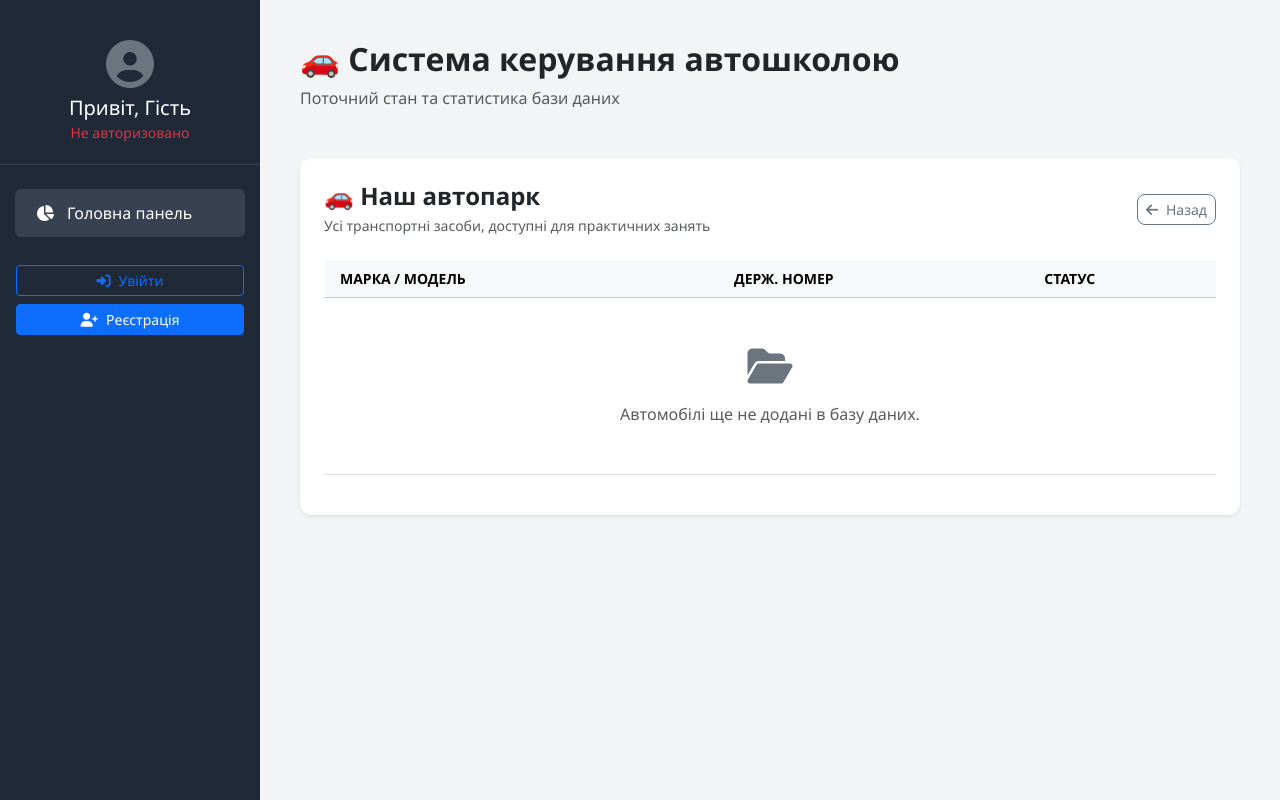
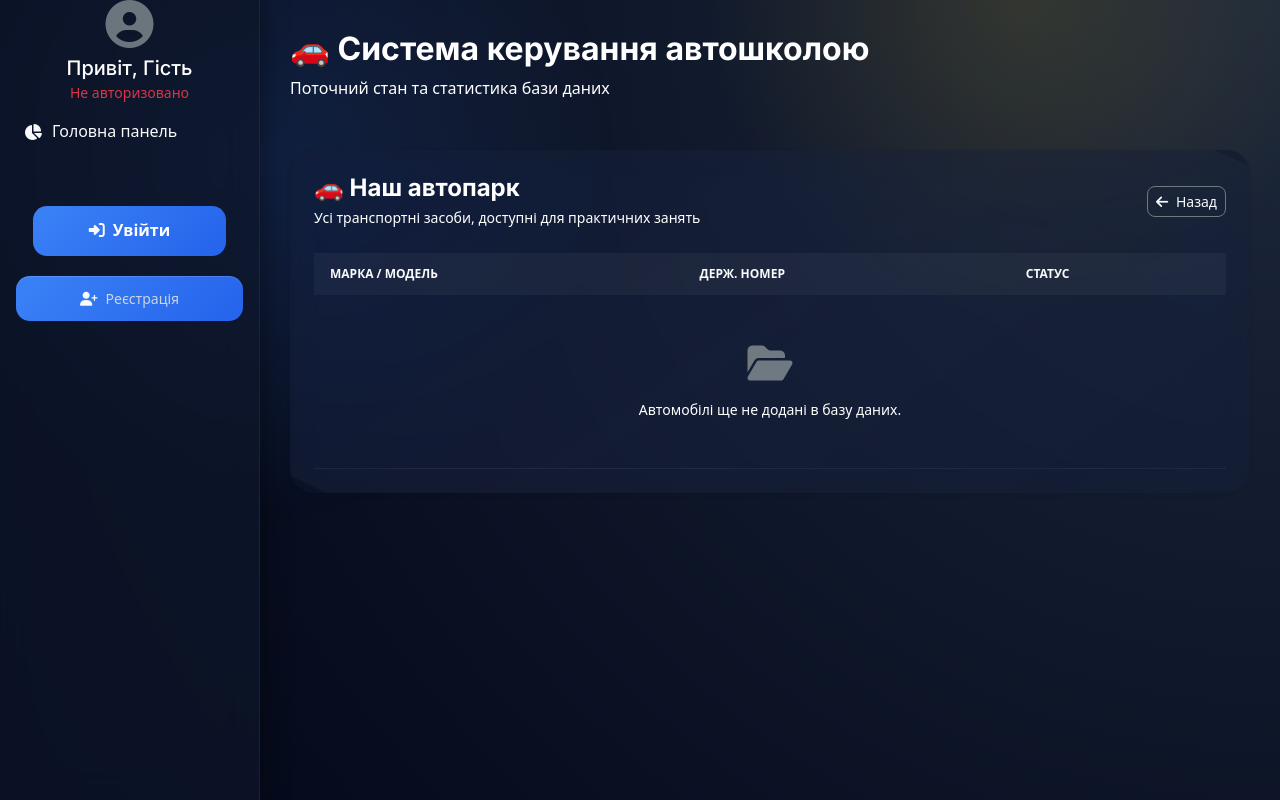
Before and after one commit to balabol228/my-portfolio-project, a Django app: template templates/core/car_list.html in a window 1280 px wide. Run offline with Django 3.2, Linux system fonts and the light colour scheme; the template is opened without the code that fills it, so the values that code supplies are empty.

Commit message:
refactor: general project update, interface improvements and backend update

```diff
--- a/config/settings.py
+++ b/config/settings.py
@@ -39,6 +39,8 @@ INSTALLED_APPS = [
     "django.contrib.messages",
     "django.contrib.staticfiles",
     "core",
+    "crispy_forms",
+    "crispy_bootstrap5",
 ]
 
 MIDDLEWARE = [
@@ -125,3 +127,6 @@ STATICFILES_DIRS = [
 
 LOGIN_REDIRECT_URL = '/'
 LOGOUT_REDIRECT_URL = '/'
+
+CRISPY_ALLOWED_TEMPLATE_PACKS = "bootstrap5"
+CRISPY_TEMPLATE_PACK = "bootstrap5"
--- /dev/null
+++ b/static/css/custom.css
@@ -0,0 +1,341 @@
+/* ============================= */
+/* GLOBAL STYLE          */
+/* ============================= */
+
+body {
+    margin: 0;
+    padding: 0;
+    background:
+        radial-gradient(circle at top right,
+        #1e293b 0%,
+        #0f172a 45%,
+        #020617 100%) !important;
+    color: #ffffff !important;
+    min-height: 100vh;
+    overflow-x: hidden;
+    font-family: 'Segoe UI', sans-serif;
+}
+
+/* Glow фон */
+body::before {
+    content: "";
+    position: fixed;
+    inset: 0;
+    background:
+        radial-gradient(circle at 20% 20%,
+        rgba(59,130,246,0.15),
+        transparent 30%),
+        radial-gradient(circle at 80% 0%,
+        rgba(250,204,21,0.12),
+        transparent 25%);
+    pointer-events: none;
+    z-index: -1;
+}
+
+/* ============================= */
+/* SIDEBAR            */
+/* ============================= */
+
+.sidebar {
+    position: fixed;
+    top: 0;
+    left: 0;
+    width: 260px;
+    height: 100vh;
+    z-index: 100;
+    background: rgba(15, 23, 42, 0.72) !important;
+    backdrop-filter: blur(18px);
+    -webkit-backdrop-filter: blur(18px);
+    border-right: 1px solid rgba(255,255,255,0.06);
+    box-shadow: 4px 0 25px rgba(0,0,0,0.35);
+    overflow-y: auto;
+}
+
+/* Забирає дивний blur */
+.sidebar * {
+    backdrop-filter: none !important;
+}
+
+/* Sidebar links */
+.sidebar a {
+    display: flex;
+    align-items: center;
+    gap: 10px;
+    color: #cbd5e1 !important;
+    text-decoration: none;
+    border-radius: 12px;
+    padding: 12px 16px;
+    margin: 6px 12px;
+    transition:
+        background 0.25s ease,
+        transform 0.25s ease,
+        color 0.25s ease;
+}
+
+.sidebar a:hover {
+    background: rgba(255,255,255,0.06);
+    color: #ffffff !important;
+    transform: translateX(4px);
+}
+
+/* ============================= */
+/* MAIN CONTENT          */
+/* ============================= */
+
+.main-content {
+    margin-left: 260px;
+    padding: 30px;
+    min-height: 100vh;
+}
+
+/* ============================= */
+/* GLASS CARD           */
+/* ============================= */
+
+.card,
+.dashboard-card,
+.stats-card,
+.car-card,
+.student-card,
+.instructor-card,
+.info-box,
+.panel,
+.widget,
+.chart-box,
+.dashboard-box {
+    position: relative;
+    overflow: hidden;
+    background: rgba(15, 23, 42, 0.55) !important;
+    backdrop-filter: blur(14px) saturate(160%) !important;
+    -webkit-backdrop-filter: blur(14px) saturate(160%) !important;
+    border: 1px solid rgba(255,255,255,0.08) !important;
+    border-radius: 24px !important;
+    box-shadow:
+        0 8px 32px rgba(0,0,0,0.35),
+        inset 0 1px 0 rgba(255,255,255,0.04) !important;
+    transition:
+        transform 0.3s ease,
+        box-shadow 0.3s ease,
+        background 0.3s ease;
+    color: white !important;
+}
+
+/* Hover */
+.card:hover,
+.dashboard-card:hover,
+.stats-card:hover,
+.car-card:hover,
+.student-card:hover,
+.instructor-card:hover,
+.info-box:hover,
+.panel:hover,
+.widget:hover,
+.chart-box:hover,
+.dashboard-box:hover {
+    transform: translateY(-6px);
+    background: rgba(15, 23, 42, 0.68) !important;
+    box-shadow:
+        0 12px 40px rgba(0,0,0,0.45),
+        0 0 20px rgba(59,130,246,0.12) !important;
+}
+
+/* Shine effect */
+.card::before {
+    content: "";
+    position: absolute;
+    top: -50%;
+    left: -50%;
+    width: 200%;
+    height: 200%;
+    background:
+        linear-gradient(
+            120deg,
+            transparent,
+            rgba(255,255,255,0.03),
+            transparent
+        );
+    transform: rotate(25deg);
+    pointer-events: none;
+}
+
+.card:hover * {
+    color: #ffffff !important;
+    text-shadow: 0 0 8px rgba(0,0,0,0.3);
+}
+
+/* ============================= */
+/* TEXTS             */
+/* ============================= */
+
+.card *,
+.sidebar *,
+h1,
+h2,
+h3,
+h4,
+h5,
+p,
+span,
+label {
+    color: #f8fafc !important;
+}
+
+.text-muted {
+    color: #94a3b8 !important;
+}
+
+/* ============================= */
+/* BUTTONS            */
+/* ============================= */
+
+.sidebar .btn-login,
+.btn-primary {
+    display: block !important;
+    width: 85% !important;
+    margin: 20px auto !important;
+    background:
+        linear-gradient(
+            135deg,
+            #3b82f6,
+            #2563eb
+        ) !important;
+    border: none !important;
+    color: white !important;
+    padding: 12px 20px !important;
+    border-radius: 14px !important;
+    text-align: center !important;
+    font-weight: 600;
+    cursor: pointer;
+    transition:
+        transform 0.25s ease,
+        box-shadow 0.25s ease;
+}
+
+.sidebar .btn-login:hover,
+.btn-primary:hover {
+    transform: translateY(-3px);
+    box-shadow:
+        0 8px 20px rgba(59,130,246,0.45) !important;
+}
+
+/* ============================= */
+/* CHART STYLES          */
+/* ============================= */
+
+.chart-container {
+    position: relative;
+    width: 100%;
+    height: 400px;
+    padding: 20px;
+}
+
+canvas {
+    background: transparent !important;
+}
+
+/* ============================= */
+/* TABLES            */
+/* ============================= */
+
+/* Виправлено: явно задаємо білий колір для тексту таблиці */
+table {
+    color: #ffffff !important;
+    border-collapse: collapse;
+    width: 100%;
+}
+
+table th {
+    background: rgba(255,255,255,0.04) !important;
+    border: none !important;
+    color: #ffffff !important;
+}
+
+table td {
+    border-color: rgba(255,255,255,0.06) !important;
+    background: transparent !important;
+    color: #ffffff !important;
+}
+
+/* Плавний перехід для рядків таблиці */
+table tr {
+    transition: background-color 0.25s ease !important;
+    background: transparent !important;
+    background-color: transparent !important;
+}
+
+/* Ефект при наведенні на рядок */
+table tr:hover {
+    background: rgba(255, 255, 255, 0.08) !important;
+}
+
+/* ============================= */
+/* INPUTS             */
+/* ============================= */
+
+input,
+select,
+textarea {
+    background: rgba(255,255,255,0.05) !important;
+    border: 1px solid rgba(255,255,255,0.08) !important;
+    color: #ffffff !important;
+    border-radius: 12px !important;
+    padding: 10px 14px !important;
+}
+
+input:focus,
+select:focus,
+textarea:focus {
+    outline: none !important;
+    border-color: #3b82f6 !important;
+    box-shadow:
+        0 0 0 4px rgba(59,130,246,0.15) !important;
+}
+
+/* ============================= */
+/* SCROLLBAR           */
+/* ============================= */
+
+::-webkit-scrollbar {
+    width: 10px;
+}
+
+::-webkit-scrollbar-track {
+    background: #0f172a;
+}
+
+::-webkit-scrollbar-thumb {
+    background: rgba(255,255,255,0.15);
+    border-radius: 20px;
+}
+
+::-webkit-scrollbar-thumb:hover {
+    background: rgba(255,255,255,0.25);
+}
+
+/* ============================= */
+/* RESPONSIVE FIX         */
+/* ============================= */
+
+@media (max-width: 992px) {
+    .sidebar {
+        width: 220px;
+    }
+    .main-content {
+        margin-left: 220px;
+    }
+}
+
+@media (max-width: 768px) {
+    .sidebar {
+        width: 100%;
+        height: auto;
+        position: relative;
+    }
+    .main-content {
+        margin-left: 0;
+        padding: 15px;
+    }
+    .card {
+        margin-bottom: 20px;
+    }
+}
--- a/templates/base.html
+++ b/templates/base.html
@@ -1,58 +1,18 @@
-<!DOCTYPE html>
+{% load static %} <!DOCTYPE html>
 <html lang="uk">
 <head>
     <meta charset="UTF-8">
     <meta name="viewport" content="width=device-width, initial-scale=1.0">
     <title>{% block title %}Панель керування{% endblock %}</title>
 
+    <link rel="stylesheet" href="{% static 'css/volt.css' %}">
+
+    <link rel="stylesheet" href="{% static 'css/custom.css' %}">
+    <link href="https://fonts.googleapis.com/css2?family=Inter:wght@400;600;700&display=swap" rel="stylesheet">
+    <link rel="stylesheet" href="https://cdnjs.cloudflare.com/ajax/libs/font-awesome/6.4.0/css/all.min.css">
     <link href="https://unpkg.com/aos@2.3.1/dist/aos.css" rel="stylesheet">
     <link href="https://cdn.jsdelivr.net/npm/bootstrap@5.3.2/dist/css/bootstrap.min.css" rel="stylesheet">
     <link rel="stylesheet" href="https://cdnjs.cloudflare.com/ajax/libs/font-awesome/6.4.2/css/all.min.css">
-
-    <style>
-        body {
-            background-color: #f3f4f6;
-            font-family: 'Segoe UI', Tahoma, Geneva, Verdana, sans-serif;
-        }
-        .sidebar {
-            width: 260px;
-            position: fixed;
-            height: 100vh;
-            top: 0;
-            left: 0;
-            background-color: #1f2937; /* Темно-сірий Volt колір */
-            z-index: 100;
-            padding-top: 20px;
-        }
-        .sidebar .nav-link {
-            color: #d1d5db;
-            padding: 12px 20px;
-            font-weight: 500;
-            display: flex;
-            align-items: center;
-            border-radius: 6px;
-            margin: 4px 15px;
-        }
-        .sidebar .nav-link:hover, .sidebar .nav-link.active {
-            background-color: #374151;
-            color: #ffffff;
-        }
-        .sidebar .nav-link i {
-            margin-right: 12px;
-            width: 20px;
-            text-align: center;
-        }
-        /* Основний контент */
-        .main-content {
-            margin-left: 260px;
-            padding: 40px;
-        }
-        .user-profile {
-            padding: 20px;
-            border-bottom: 1px solid #374151;
-            margin-bottom: 20px;
-        }
-    </style>
 </head>
 <body>
 
@@ -87,7 +47,7 @@
                 </li>
             {% else %}
                 <li class="nav-item mt-4 px-3">
-                    <a href="{% url 'login' %}" class="btn btn-outline-primary w-100 btn-sm mb-2">
+                    <a href="{% url 'login' %}" class="btn-login">
                         <i class="fa-solid fa-right-to-bracket me-2"></i>Увійти
                     </a>
                     <a href="{% url 'register' %}" class="btn btn-primary w-100 btn-sm">
@@ -100,8 +60,8 @@
 
     <div class="main-content">
         <header class="mb-5">
-            <h2 class="fw-bold text-dark">🚗 Система керування автошколою</h2>
-            <p class="text-muted">Поточний стан та статистика бази даних</p>
+            <h2 class="fw-bold text-white">🚗 Система керування автошколою</h2>
+            <p class="text-white">Поточний стан та статистика бази даних</p>
         </header>
 
         {% block content %}
--- a/templates/core/car_form.html
+++ b/templates/core/car_form.html
@@ -7,7 +7,7 @@
                 <h3 class="mb-4">{% if object %}Оновити{% else %}Додати{% endif %} автомобіль</h3>
                 <form method="post">
                     {% csrf_token %}
-                    {{ form.as_p }}
+                    {{ form|crispy }}
                     <button type="submit" class="btn btn-success">Зберегти</button>
                     <a href="{% url 'car_list' %}" class="btn btn-outline-secondary">Скасувати</a>
                 </form>
--- a/templates/core/car_list.html
+++ b/templates/core/car_list.html
@@ -6,8 +6,8 @@
 <div class="card border-0 shadow-sm p-4" style="border-radius: 12px; background-color: white;">
     <div class="d-flex justify-content-between align-items-center mb-4">
         <div>
-            <h4 class="fw-bold text-dark mb-1">🚗 Наш автопарк</h4>
-            <p class="text-muted small mb-0">Усі транспортні засоби, доступні для практичних занять</p>
+            <h4 class="fw-bold text-white mb-1">🚗 Наш автопарк</h4>
+            <p class="text-white small mb-0">Усі транспортні засоби, доступні для практичних занять</p>
         </div>
         <div>
             {% if user.is_authenticated %}
@@ -55,7 +55,7 @@
                 </tr>
                 {% empty %}
                 <tr>
-                    <td colspan="{% if user.is_authenticated %}4{% else %}3{% endif %}" class="text-center py-5 text-muted">
+                    <td colspan="{% if user.is_authenticated %}4{% else %}3{% endif %}" class="text-center py-5 text-white">
                         <i class="fa-solid fa-folder-open display-6 mb-3 d-block text-secondary"></i>
                         Автомобілі ще не додані в базу даних.
                     </td>
--- a/templates/core/instructor_form.html
+++ b/templates/core/instructor_form.html
@@ -7,7 +7,7 @@
                 <h3 class="mb-4">{% if object %}Оновити{% else %}Додати{% endif %} інструктора</h3>
                 <form method="post">
                     {% csrf_token %}
-                    {{ form.as_p }}
+                    {{ form|crispy }}
                     <button type="submit" class="btn btn-success">Зберегти</button>
                     <a href="{% url 'instructor_list' %}" class="btn btn-outline-secondary">Скасувати</a>
                 </form>
--- a/templates/core/instructor_list.html
+++ b/templates/core/instructor_list.html
@@ -4,7 +4,7 @@
 {% block content %}
 <div class="card border-0 shadow-sm p-4" style="border-radius: 12px; background-color: white;">
     <div class="d-flex justify-content-between align-items-center mb-4">
-        <div><h4 class="fw-bold text-dark mb-1">👨‍🏫 Наші інструктори</h4></div>
+        <div><h4 class="fw-bold text-white mb-1">👨‍🏫 Наші інструктори</h4></div>
         <div>
             {% if user.is_authenticated %}
             <a href="{% url 'instructor_create' %}" class="btn btn-sm btn-primary rounded-3 me-2"><i class="fa-solid fa-plus me-1"></i>Додати інструктора</a>
@@ -23,7 +23,7 @@
             <tbody>
                 {% for instructor in instructors %}
                 <tr>
-                    <td class="fw-bold text-dark">{{ instructor }}</td>
+                    <td class="fw-bold text-white">{{ instructor }}</td>
                     {% if user.is_authenticated %}
                     <td class="text-end pe-3">
                         <a href="{% url 'instructor_update' instructor.pk %}" class="btn btn-sm btn-outline-warning rounded-3 me-1"><i class="fa-solid fa-pen"></i></a>
--- a/templates/core/student_form.html
+++ b/templates/core/student_form.html
@@ -7,7 +7,7 @@
                 <h3 class="mb-4">{% if object %}Оновити{% else %}Додати{% endif %} студента</h3>
                 <form method="post">
                     {% csrf_token %}
-                    {{ form.as_p }}
+                    {{ form|crispy }}
                     <button type="submit" class="btn btn-success">Зберегти</button>
                     <a href="{% url 'student_list' %}" class="btn btn-outline-secondary">Скасувати</a>
                 </form>
--- a/templates/core/student_list.html
+++ b/templates/core/student_list.html
@@ -4,7 +4,7 @@
 {% block content %}
 <div class="card border-0 shadow-sm p-4" style="border-radius: 12px; background-color: white;">
     <div class="d-flex justify-content-between align-items-center mb-4">
-        <div><h4 class="fw-bold text-dark mb-1">🎓 Наші студенти</h4></div>
+        <div><h4 class="fw-bold text-white mb-1">🎓 Наші студенти</h4></div>
         <div>
             {% if user.is_authenticated %}
             <a href="{% url 'student_create' %}" class="btn btn-sm btn-primary rounded-3 me-2"><i class="fa-solid fa-plus me-1"></i>Додати студента</a>
@@ -23,7 +23,7 @@
             <tbody>
                 {% for student in students %}
                 <tr>
-                    <td class="fw-bold text-dark">{{ student }}</td>
+                    <td class="fw-bold text-white">{{ student }}</td>
                     {% if user.is_authenticated %}
                     <td class="text-end pe-3">
                         <a href="{% url 'student_update' student.pk %}" class="btn btn-sm btn-outline-warning rounded-3 me-1"><i class="fa-solid fa-pen"></i></a>
```
